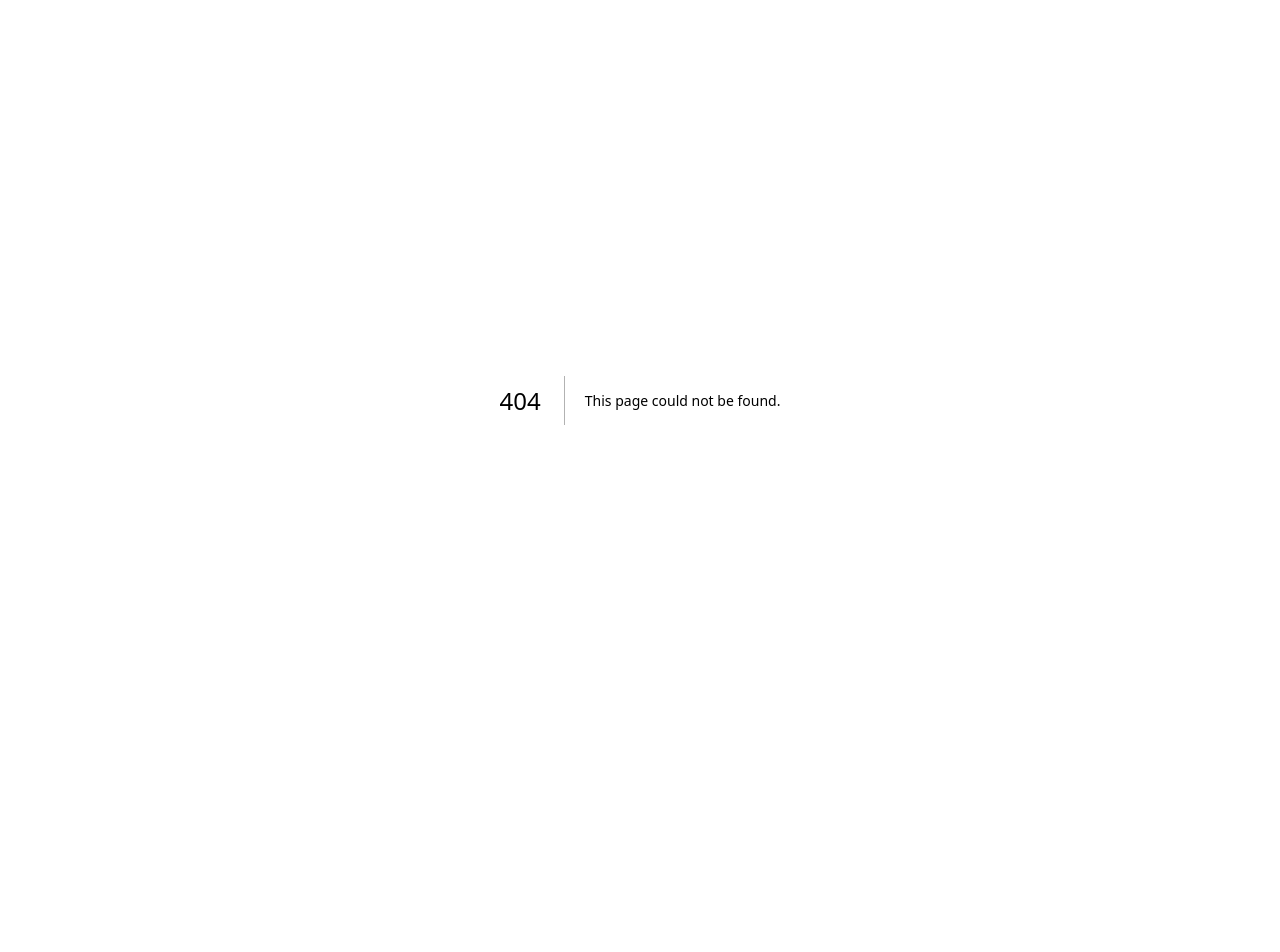
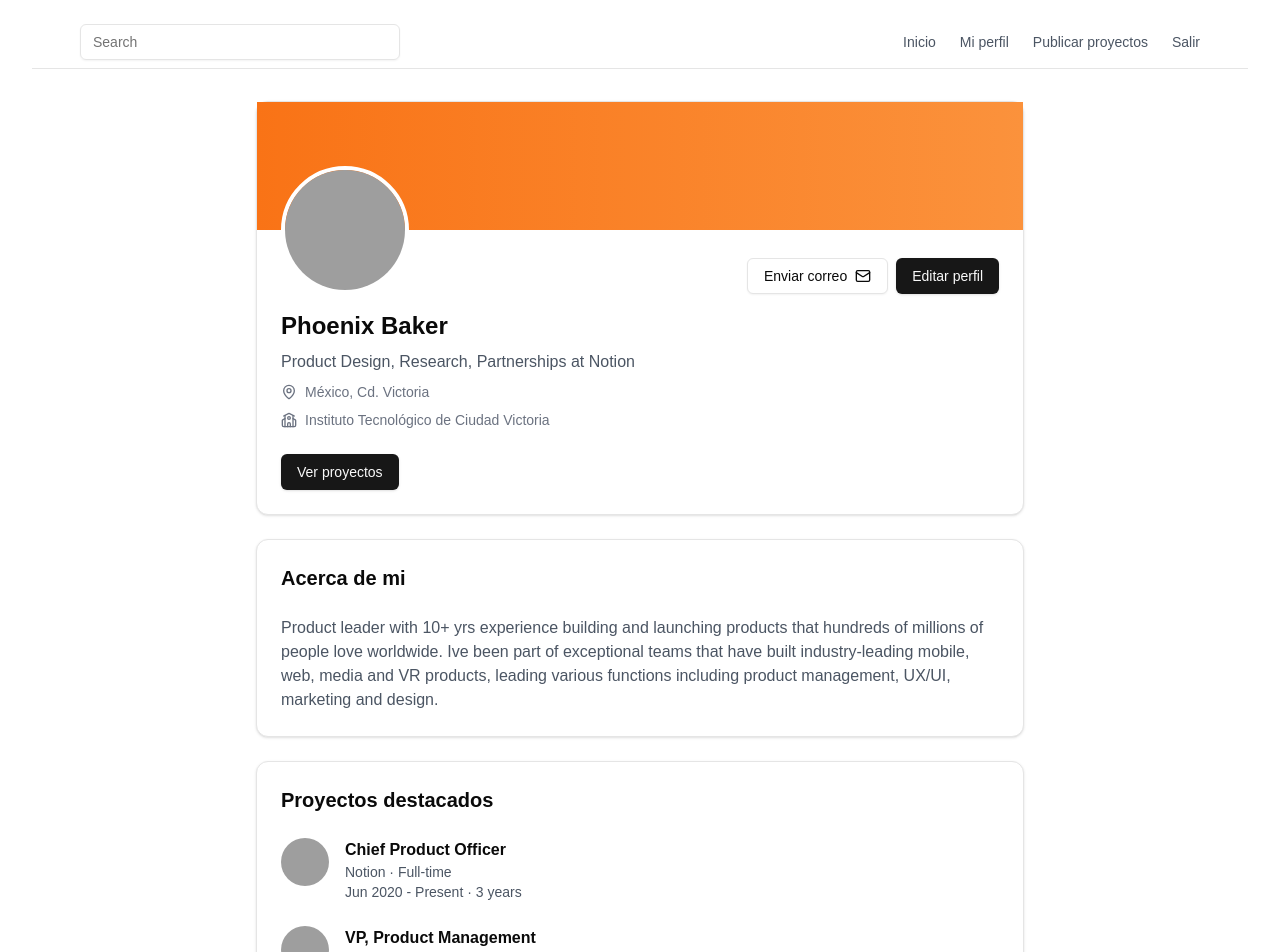
Before and after one commit to HectorvallesG/talent-campus, a Next.js app: page /profile in a window 1280 px wide. Before the commit this address had no page. Shown: the top 952 px of the page. Before the commit the page ends 800 px from the top, so only its background shows below. Built offline with nearby package versions, Linux system fonts and the light colour scheme; grey boxes are pictures that could not be loaded.

Commit message:
add: profile page

```diff
--- /dev/null
+++ b/src/app/(home)/layout.tsx
@@ -0,0 +1,14 @@
+import { HeaderNav } from "@/components/HeaderNav"
+
+export default function LayoutHome({
+  children
+}:{
+  children: React.ReactNode
+}) {
+  return (
+    <>
+      <HeaderNav />
+      {children}
+    </>
+  )
+}
--- /dev/null
+++ b/src/app/(home)/profile/page.tsx
@@ -0,0 +1,103 @@
+import { Avatar, AvatarFallback, AvatarImage } from "@/components/ui/avatar";
+import { Button, buttonVariants } from "@/components/ui/button";
+import { Card, CardContent, CardHeader } from "@/components/ui/card";
+import { MapPin, Mail, School } from "lucide-react"
+import Link from "next/link";
+
+
+export default function Profile() {
+  return (
+      <main className="max-w-3xl mx-auto mt-8 space-y-6">
+        <Card>
+          <CardContent className="p-0">
+            <div className="h-32 bg-gradient-to-r from-orange-500 to-orange-400" />
+            <div className="px-6 pb-6">
+              <header className="flex justify-between items-end -mt-16">
+                <Avatar className="w-32 h-32 border-4 border-white">
+                  <AvatarImage alt="Phoenix Baker" src="/placeholder.svg?height=128&width=128" />
+                  <AvatarFallback>PB</AvatarFallback>
+                </Avatar>
+                <div className="flex gap-2">
+                  <Button variant="outline">
+                      Enviar correo
+                      <Mail className="w-4 h-4 ml-2" />
+                  </Button>
+                  <Link href='#' className={buttonVariants({
+                    variant: 'default'
+                  })}>
+                    Editar perfil
+                  </Link>
+                </div>
+              </header>
+              <section className="mt-4 space-y-2">
+                <h1 className="text-2xl font-bold">Phoenix Baker</h1>
+                <p className="text-gray-600">
+                  Product Design, Research, Partnerships at Notion
+                </p>
+                <div className="flex items-center text-sm text-gray-500 space-x-2">
+                  <MapPin className="w-4 h-4" />
+                  <span>México, Cd. Victoria</span>
+                </div>
+                <div className="flex items-center text-sm text-gray-500 space-x-2">
+                  <School className="w-4 h-4" />
+                  <span className="text-sm text-gray-500">
+                    Instituto Tecnológico de Ciudad Victoria
+                  </span>
+                </div>
+              </section>
+              <div className="mt-6 flex space-x-2">
+                <Link href='#' className={buttonVariants({
+                  variant: 'default'
+                })}>
+                  Ver proyectos
+                </Link>
+              </div>
+            </div>
+          </CardContent>
+        </Card>
+        <Card>
+          <CardHeader>
+            <h2 className="text-xl font-semibold">
+              Acerca de mi
+            </h2>
+          </CardHeader>
+          <CardContent>
+            <p className="text-gray-600">
+              Product leader with 10+ yrs experience building and launching products that hundreds of millions of people love
+              worldwide. Ive been part of exceptional teams that have built industry-leading mobile, web, media and VR
+              products, leading various functions including product management, UX/UI, marketing and design.
+            </p>
+          </CardContent>
+        </Card>
+        <Card>
+          <CardHeader>
+            <h2 className="text-xl font-semibold">Proyectos destacados</h2>
+          </CardHeader>
+          <CardContent className="space-y-6">
+            <div className="flex">
+              <Avatar className="w-12 h-12 mr-4">
+                <AvatarImage alt="Notion logo" src="/placeholder.svg?height=40&width=40" />
+                <AvatarFallback>N</AvatarFallback>
+              </Avatar>
+              <div>
+                <h3 className="font-semibold">Chief Product Officer</h3>
+                <p className="text-sm text-gray-600">Notion · Full-time</p>
+                <p className="text-sm text-gray-600">Jun 2020 - Present · 3 years</p>
+              </div>
+            </div>
+            <div className="flex">
+              <Avatar className="w-12 h-12 mr-4">
+                <AvatarImage alt="Sketch logo" src="/placeholder.svg?height=40&width=40" />
+                <AvatarFallback>S</AvatarFallback>
+              </Avatar>
+              <div>
+                <h3 className="font-semibold">VP, Product Management</h3>
+                <p className="text-sm text-gray-600">Sketch · Full-time</p>
+                <p className="text-sm text-gray-600">Feb 2016 - May 2020 · 4 years</p>
+              </div>
+            </div>
+          </CardContent>
+        </Card>
+      </main>
+  )
+}
--- a/src/app/layout.tsx
+++ b/src/app/layout.tsx
@@ -1,6 +1,7 @@
 import type { Metadata } from "next";
 import localFont from "next/font/local";
 import "./globals.css";
+import PageContainer from "@/components/layouts/PageContainer";
 
 const geistSans = localFont({
   src: "./fonts/GeistVF.woff",
@@ -14,8 +15,8 @@ const geistMono = localFont({
 });
 
 export const metadata: Metadata = {
-  title: "Create Next App",
-  description: "Generated by create next app",
+  title: "Talent Campus",
+  description: "Una web para encontrar talento",
 };
 
 export default function RootLayout({
@@ -28,7 +29,9 @@ export default function RootLayout({
       <body
         className={`${geistSans.variable} ${geistMono.variable} antialiased`}
       >
-        {children}
+        <PageContainer>
+          {children}
+        </PageContainer>
       </body>
     </html>
   );
--- /dev/null
+++ b/src/components/HeaderNav.tsx
@@ -0,0 +1,18 @@
+import { Input } from "./ui/input"
+
+export const HeaderNav = () => {
+  return (
+    <header className="bg-white border-b">
+        <div className="max-w-6xl mx-auto px-4 py-2 flex items-center justify-between">
+          {/* <Linkedin className="text-[#0a66c2] w-8 h-8" /> */}
+          <Input className="max-w-xs" placeholder="Search" type="search" />
+          <nav className="flex space-x-6 text-sm text-gray-600">
+            <a href="#">Inicio</a>
+            <a href="#">Mi perfil</a>
+            <a href="#">Publicar proyectos</a>
+            <a href="#">Salir</a>
+          </nav>
+        </div>
+      </header>
+  )
+}
--- /dev/null
+++ b/src/components/layouts/PageContainer.tsx
@@ -0,0 +1,21 @@
+import { ScrollArea } from '@/components/ui/scroll-area';
+
+export default function PageContainer({
+  children,
+  scrollable = false
+}: {
+  children: React.ReactNode;
+  scrollable?: boolean;
+}) {
+  return (
+    <>
+      {scrollable ? (
+        <ScrollArea   className="h-[calc(100dvh-52px)]">
+          <div className="h-full p-4 mb-24 md:px-8">{children}</div>
+        </ScrollArea>
+      ) : (
+        <div className="h-full p-4 mb-24 md:px-8">{children}</div>
+      )}
+    </>
+  );
+}
```
